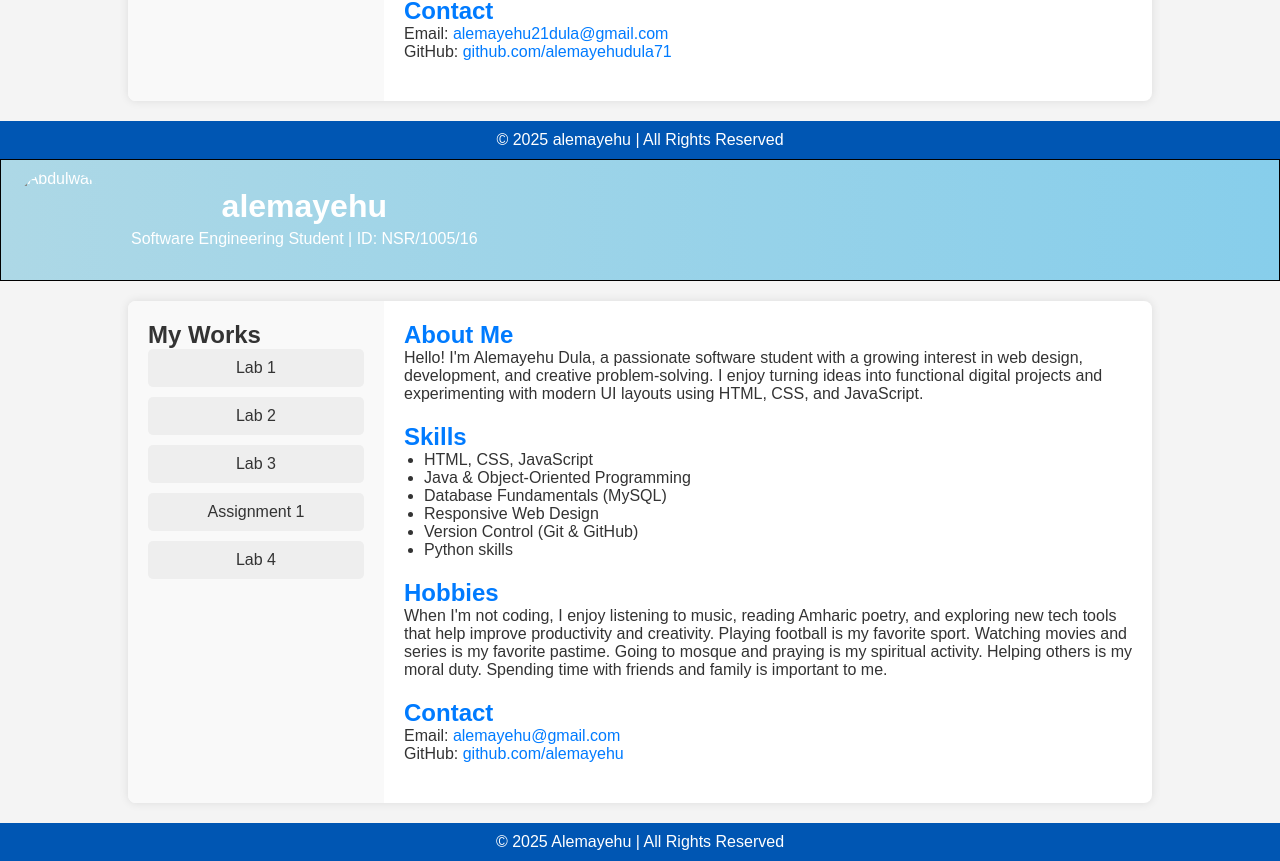
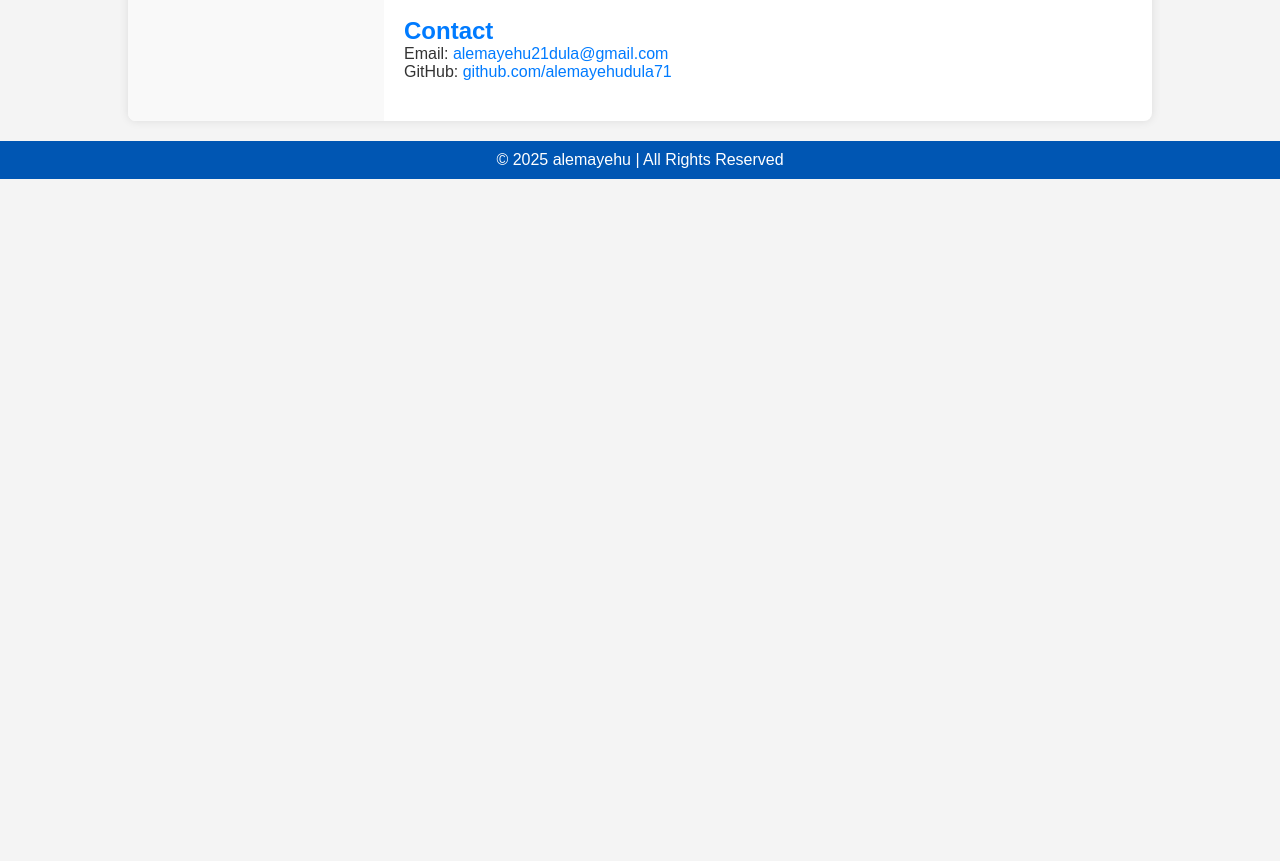
Before and after one commit to alemayehudula71/Webdesign, a plain HTML site: page Website.html in a window 1280 px wide. Shown: the part 543-1404 px from the top of the page. After the commit the page ends 800 px from the top, so only its background shows below. Drawn offline with Linux system fonts and the light colour scheme.

Commit message:
Update Website.html

```diff
--- a/Website.html
+++ b/Website.html
@@ -213,71 +213,3 @@ footer {
 
 </body>
 </html>
-<!DOCTYPE html>
-<html lang="en">
-<head>
-    <meta charset="UTF-8">
-    <meta name="viewport" content="width=device-width, initial-scale=1.0">
-    <title>Alemayehu's Portfolio</title>
-    <link rel="stylesheet" href="style.css">
-</head>
-<body>
-    <header>
-        <div class="header-content">
-            <img src="profile.jpg" alt="Abdulwahid" class="profile-image">
-            <div class="header-text">
-                <h1>alemayehu</h1>
-                <p>Software Engineering Student | ID: NSR/1005/16</p>
-            </div>
-        </div>
-    </header>
-
-    <div class="container">
-        <aside class="sidebar">
-            <h2>My Works</h2>
-            <ul>
-                <li><a href="#">Lab 1</a></li>
-                <li><a href="#">Lab 2</a></li>
-                <li><a href="#">Lab 3</a></li>
-                <li><a href="#">Assignment 1</a></li>
-                <li><a href="#">Lab 4</a></li>
-            </ul>
-        </aside>
-
-        <main class="main-content">
-            <section class="about-me">
-                <h2>About Me</h2>
-                <p>Hello! I'm Alemayehu Dula, a passionate software student with a growing interest in web design, development, and creative problem-solving. I enjoy turning ideas into functional digital projects and experimenting with modern UI layouts using HTML, CSS, and JavaScript.</p>
-            </section>
-
-            <section class="skills">
-                <h2>Skills</h2>
-                <ul>
-                    <li>HTML, CSS, JavaScript</li>
-                    <li>Java & Object-Oriented Programming</li>
-                    <li>Database Fundamentals (MySQL)</li>
-                    <li>Responsive Web Design</li>
-                    <li>Version Control (Git & GitHub)</li>
-                    <li>Python skills</li>
-                </ul>
-            </section>
-
-            <section class="hobbies">
-                <h2>Hobbies</h2>
-                <p>When I'm not coding, I enjoy listening to music, reading Amharic poetry, and exploring new tech tools that help improve productivity and creativity. Playing football is my favorite sport. Watching movies and series is my favorite pastime. Going to mosque and praying is my spiritual activity. Helping others is my moral duty. Spending time with friends and family is important to me.</p>
-            </section>
-
-            <section class="contact">
-                <h2>Contact</h2>
-                <p>Email: <a href="mailto:alemayehu21dula.com">alemayehu@gmail.com</a></p>
-                <p>GitHub: <a href="https://github.com/alemayehudula71">github.com/alemayehu</a></p>
-            </section>
-        </main>
-    </div>
-
-    <footer>
-        <p>© 2025 Alemayehu | All Rights Reserved</p>
-    </footer>
-
-</body>
-</html>
```
